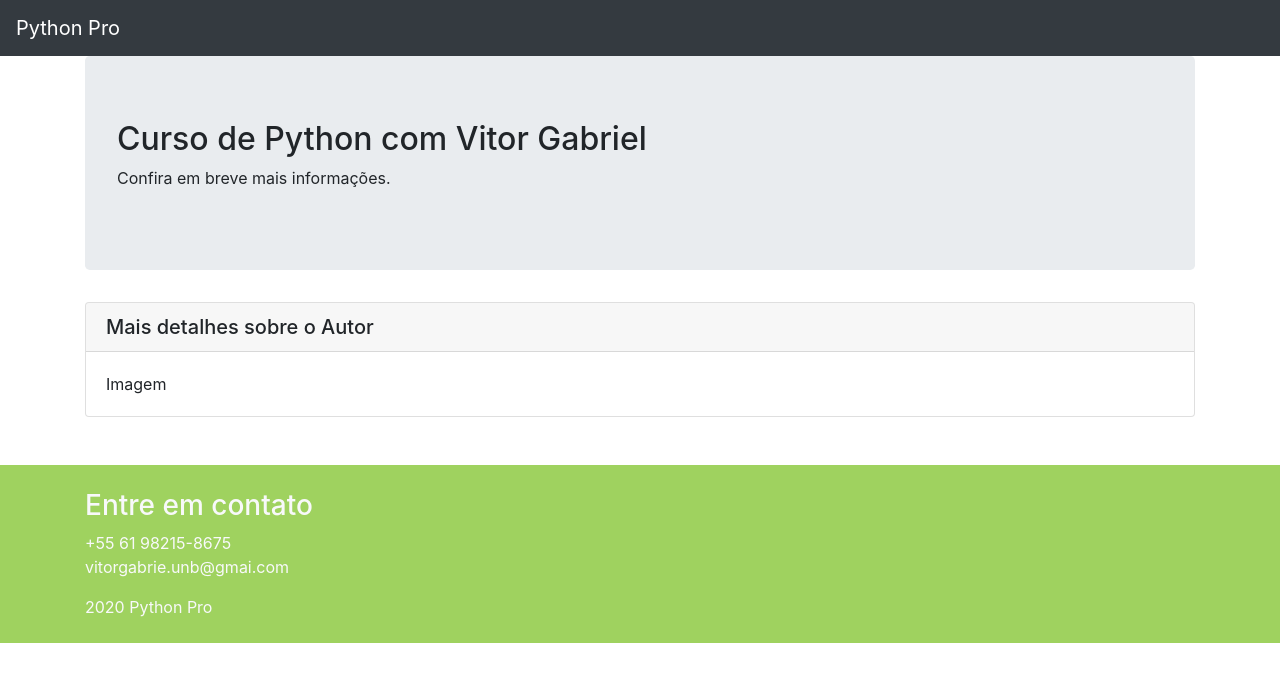
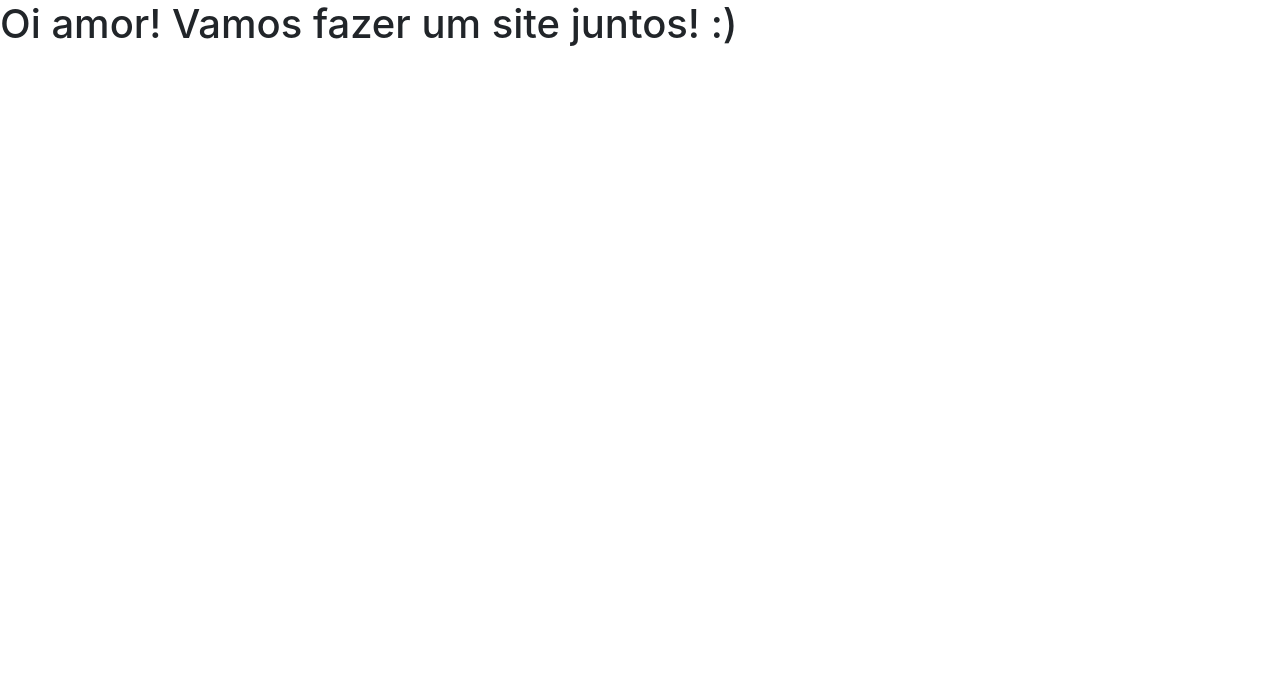
Before and after one commit to VitorGGs/django-pro, a Django app: page / in a window 1280 px wide. Shown: the top 682 px of the page. Run offline with Django 3.2, Linux system fonts and the light colour scheme; some libraries are stand-ins or nearby versions.

Commit message:
lamborgheria

```diff
--- a/pypro/base/templates/base/home.html
+++ b/pypro/base/templates/base/home.html
@@ -6,7 +6,7 @@
 	<meta http-equiv="X-UA-Compatible" content="IE=edge">
 	<meta name="viewport" content="width=device-width, initial-scale=1">
 
-	<title>Python Pro</title>
+	<title>Lamborgheria</title>
 
 	<meta name="description" content="Página do curso Python Pro">
 	<meta name="author" content="Vitor Gabriel">
@@ -20,70 +20,9 @@
 </head>
 <body>
 
-<nav class="navbar navbar-expand-lg navbar-dark bg-dark">
-  <a class="navbar-brand" href="{% url 'base:home' %}">Python Pro</a>
-  <button class="navbar-toggler" type="button" data-toggle="collapse" data-target="#navbarSupportedContent" aria-controls="navbarSupportedContent" aria-expanded="false" aria-label="Toggle navigation">
-    <span class="navbar-toggler-icon"></span>
-  </button>
-
-  <div class="collapse navbar-collapse" id="navbarSupportedContent">
-    <ul class="navbar-nav mr-auto">
-    </ul>
-  </div>
-</nav>
-
-  <div class="container">
-		<div class="row">
-		<div class="col-md-12">
-
-			<div class="jumbotron">
-				<h2>
-					Curso de Python com Vitor Gabriel
-				</h2>
-				<p>
-					Confira em breve mais informações.
-				</p>
-			</div>
-			<div class="row">
-				<div class="col-md-12">
-					<div class="card">
-						<h5 class="card-header">
-							Mais detalhes sobre o Autor
-						</h5>
-						<div class="card-body">
-							<p class="card-text">
-								Imagem
-							</p>
-						</div>
-					</div>
-				</div>
-			</div>
-		</div>
-	</div>
-  </div>
-
-<footer class="main-footer mt-5 pt-4 text-light">
-	<div class="container">
-		<div class="row">
-			<div class="col">
-				<h3>Entre em contato</h3>
-				<address>
-					+55 61 98215-8675
-					<br/>
-					<a href="mailto:vitorgabrie.unb@gmail.com" class="text-light">vitorgabrie.unb@gmai.com</a>
-				</address>
-			</div>
-		</div>
-	</div>
-
-	<div class="container pb-4">
-		<div class="row">
-			<div class="col">
-				{% now 'Y' %} Python Pro
-			</div>
-		</div>
-	</div>
-</footer>
+<h1>
+	Oi amor! Vamos fazer um site juntos! :)
+</h1>
 
 </body>
 </html>
```
